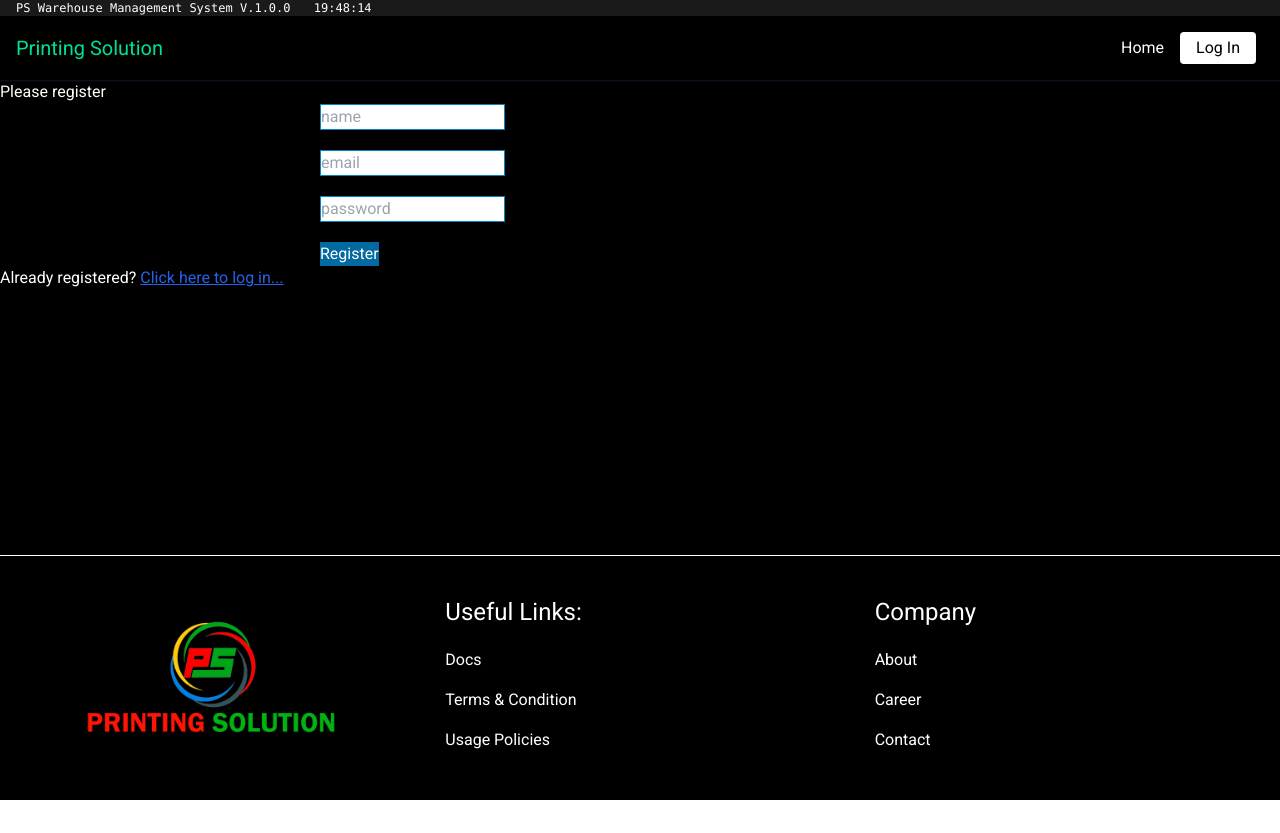
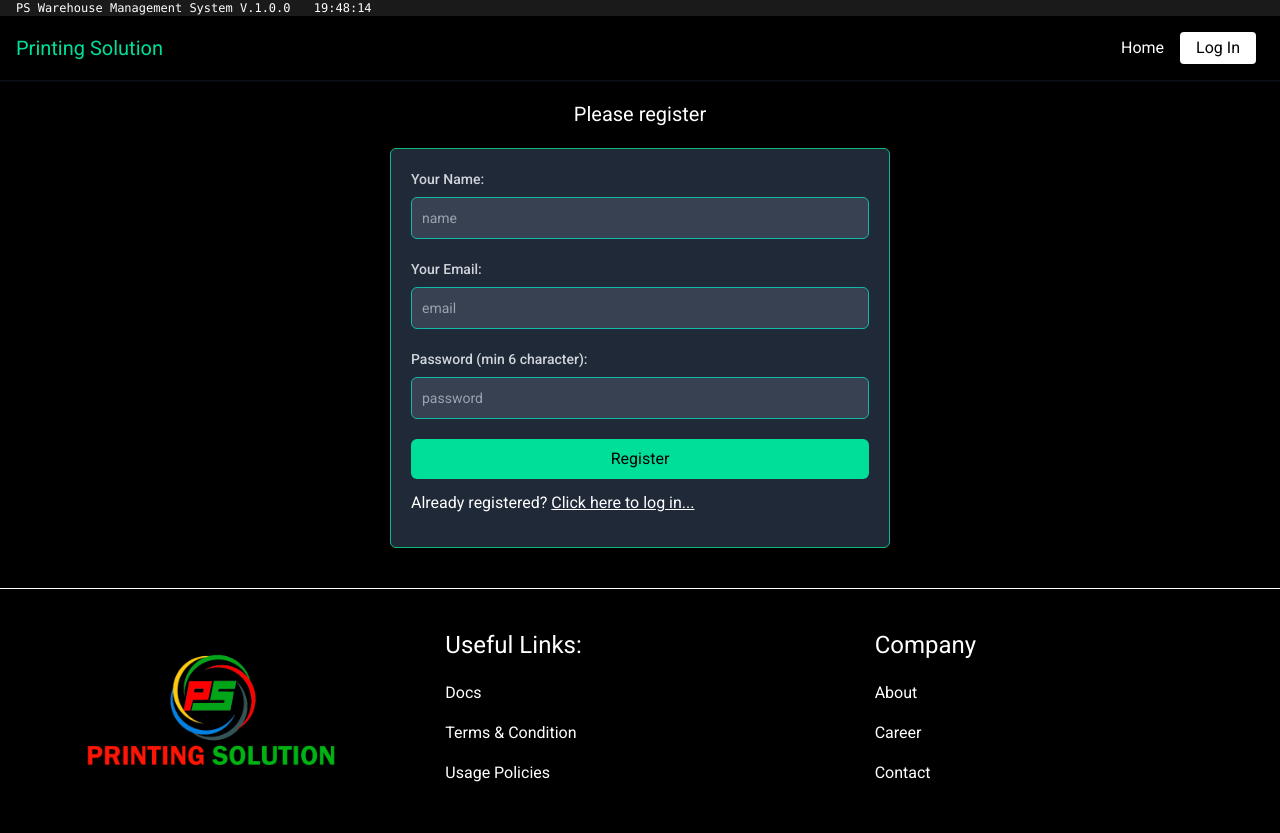
Before and after one commit to mijan-joy/inventory-management-app-client, a React (Create React App) app: page /register in a window 1280 px wide. Before the commit the page ends 800 px from the top, so only its background shows below. Built offline with nearby package versions, Linux system fonts and the light colour scheme; no server answers.

Commit message:
updated: register page redesigned and requireAuth updated for verified email

```diff
--- a/src/Pages/LogIn/RequireAuth/RequireAuth.js
+++ b/src/Pages/LogIn/RequireAuth/RequireAuth.js
@@ -1,11 +1,13 @@
 import React from "react";
-import { Navigate, useLocation } from "react-router-dom";
+import { Navigate, useLocation, useNavigate } from "react-router-dom";
 import { useAuthState } from "react-firebase-hooks/auth";
 import auth from "../../../firebase.init";
+import { signOut } from "firebase/auth";
 
 const RequireAuth = ({ children }) => {
     const [user, loading] = useAuthState(auth);
     const location = useLocation();
+    const navigate = useNavigate();
     if (loading) {
         return <div>Loading....</div>;
     }
@@ -15,6 +17,12 @@ const RequireAuth = ({ children }) => {
             <Navigate to="/login" state={{ from: location }} replace></Navigate>
         );
     }
+    if (
+        user.providerData[0]?.providerId === "password" &&
+        !user.emailVerified
+    ) {
+        navigate("/verifyemail");
+    }
     return children;
 };
 
--- a/src/Pages/ManageItem/ManageItem.js
+++ b/src/Pages/ManageItem/ManageItem.js
@@ -29,7 +29,6 @@ const ManageItem = () => {
                         sold: item?.sold + 1,
                     })
                     .then((response) => {
-                        console.log(response);
                         setQuantity(item.quantity);
                     });
             };
--- a/src/Pages/Register/Register.js
+++ b/src/Pages/Register/Register.js
@@ -12,7 +12,11 @@ import { signOut } from "firebase/auth";
 
 const Register = () => {
     const navigate = useNavigate();
-    const { register, handleSubmit } = useForm();
+    const {
+        register,
+        formState: { errors },
+        handleSubmit,
+    } = useForm();
     const [createUserWithEmailAndPassword, user, loading, error] =
         useCreateUserWithEmailAndPassword(auth);
     const [sendEmailVerification, sending, verificationError] =
@@ -28,65 +32,87 @@ const Register = () => {
         await createUserWithEmailAndPassword(email, password);
         await sendEmailVerification().then(toast("Verification email sent!"));
         await updateProfile({ displayName });
+        signOut(auth);
+        navigate("/verifyemail");
     };
-    useEffect(() => {
-        if (
-            user?.user.providerData[0].providerId === "password" &&
-            user?.user.emailVerified === false
-        ) {
-            signOut(auth);
-            navigate("/verifyemail");
-        } else {
-            console.log("console from condition");
-        }
-    }, [user]);
     return (
-        <div>
-            <h2>Please register</h2>
-            <div className="w-1/2 mx-auto">
-                <form onSubmit={handleSubmit(onSubmit)}>
-                    <div>
+        <div className="container mx-auto py-5">
+            <h2 className="text-xl text-center">Please register</h2>
+            <div className="max-w-[500px] mx-auto py-5">
+                <form
+                    onSubmit={handleSubmit(onSubmit)}
+                    className="p-5 bg-darkbg rounded-md border border-emerald-500"
+                >
+                    <div className="mb-5">
+                        <label
+                            htmlFor="name"
+                            className="block mb-2 text-sm font-medium text-gray-300"
+                        >
+                            Your Name:
+                        </label>
                         <input
-                            className="border border-sky-600 mb-5"
+                            className="border   text-sm rounded-md focus:ring-teal-500  block w-full p-2.5 bg-gray-700 placeholder-gray-400 text-white  border-teal-500"
                             type="text"
                             placeholder="name"
                             required
-                            {...register("name")}
+                            {...register("name", { minLength: 3 })}
                         />
+                        {errors.name && (
+                            <span className="text-rose-600">
+                                Minimum 3 letters
+                            </span>
+                        )}
                     </div>
-                    <div>
+                    <div className="mb-5">
+                        <label
+                            htmlFor="name"
+                            className="block mb-2 text-sm font-medium text-gray-300"
+                        >
+                            Your Email:
+                        </label>
                         <input
-                            className="border border-sky-600 mb-5"
+                            className="border   text-sm rounded-md focus:ring-teal-500  block w-full p-2.5 bg-gray-700 placeholder-gray-400 text-white  border-teal-500"
                             type="email"
                             placeholder="email"
                             required
                             {...register("email")}
                         />
                     </div>
-                    <div>
+                    <div className="mb-5">
+                        <label
+                            htmlFor="name"
+                            className="block mb-2 text-sm font-medium text-gray-300"
+                        >
+                            Password (min 6 character):
+                        </label>
                         <input
-                            className="border border-sky-600 mb-5"
+                            className="border   text-sm rounded-md focus:ring-teal-500  block w-full p-2.5 bg-gray-700 placeholder-gray-400 text-white  border-teal-500"
                             type="password"
                             placeholder="password"
                             required
-                            {...register("password")}
+                            {...register("password", { minLength: 6 })}
                         />
+                        {errors.password && (
+                            <span className="text-rose-600">
+                                Minimum 6 characters
+                            </span>
+                        )}
                     </div>
 
                     <input
-                        className="rounded-pill bg-sky-700 text-white"
+                        className="w-full bg-rakib-400 hover:bg-emerald-500 px-5 py-2 rounded-md text-black"
                         type="submit"
                         value="Register"
                     />
+                    <div className="py-3">
+                        <p>
+                            Already registered?{" "}
+                            <Link className="underline text-white" to="/login">
+                                Click here to log in...
+                            </Link>{" "}
+                        </p>
+                    </div>
                 </form>
-            </div>
-            <div>
-                <p>
-                    Already registered?{" "}
-                    <Link className="underline text-blue-600" to="/login">
-                        Click here to log in...
-                    </Link>{" "}
-                </p>
             </div>
         </div>
     );
--- a/src/Pages/VerifyEmail/VerifyEmail.js
+++ b/src/Pages/VerifyEmail/VerifyEmail.js
@@ -1,16 +1,38 @@
 import React from "react";
 import { Link } from "react-router-dom";
+import { useSendEmailVerification } from "react-firebase-hooks/auth";
+import auth from "../../firebase.init";
+import { toast } from "react-toastify";
 
 const VerifyEmail = () => {
+    const [sendEmailVerification, sending, error] =
+        useSendEmailVerification(auth);
     return (
-        <div>
+        <div className="container mx-auto text-center py-10">
+            <h2 className="text-xl text-rose-600 font-bold pb-5">
+                Email is not verified!
+            </h2>
             <h2>Please check your email inbox & verify</h2>
-            <p>
+            <p className="py-3">
                 Already verified?{" "}
-                <Link to="/login" className="underline text-blue-700">
+                <Link
+                    to="/login"
+                    className="bg-rakib-400 hover:bg-teal-500 px-5 py-2 rounded-md text-black"
+                >
                     Log in again
                 </Link>{" "}
             </p>
+            <h2 className="text-xl text-rose-600 font-bold py-2">
+                Didn't receive the email?
+            </h2>
+            <button
+                className="bg-rakib-400 hover:bg-emerald-500 px-5 py-2 rounded-md text-black"
+                onClick={async () => {
+                    await sendEmailVerification().then(toast("Sent email"));
+                }}
+            >
+                Send Verification Email Again
+            </button>
         </div>
     );
 };
```
